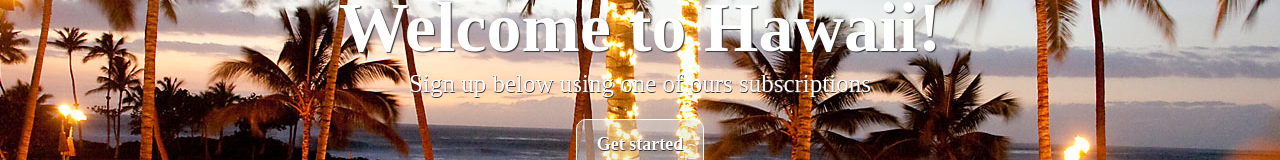
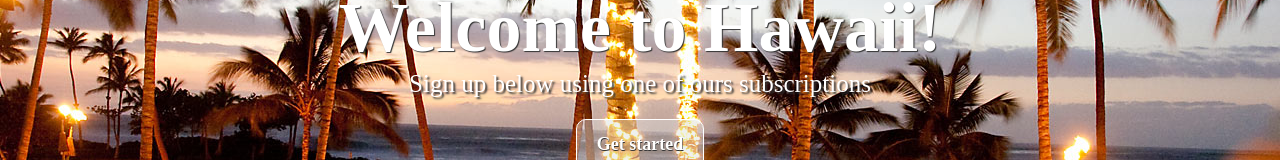
Before and after one commit to Kayizoku/FreakyFriday, a plain HTML site: page index.html in a window 1280 px wide. Shown: the part 322-482 px from the top of the page. Drawn offline with Linux system fonts and the light colour scheme.

Commit message:
Increased textshadow on header p

```diff
--- a/style.css
+++ b/style.css
@@ -38,7 +38,7 @@ body{
 #showcase p{
 	color: white;
 	font-size: 25px;
-	text-shadow: 0.5px 0.5px 0.5px #333;
+	text-shadow: 2px 2px 2px #333;
 
 }
 
```
